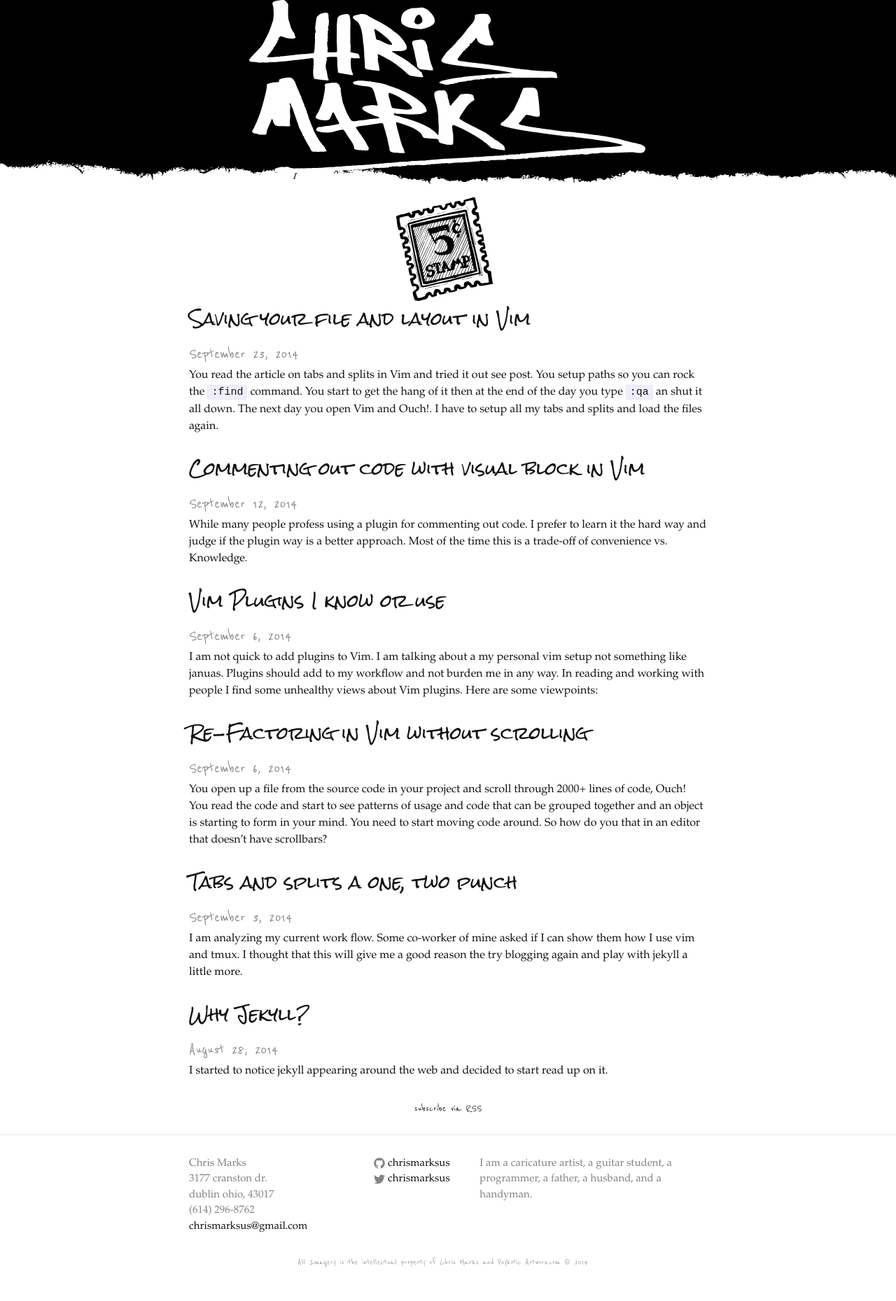
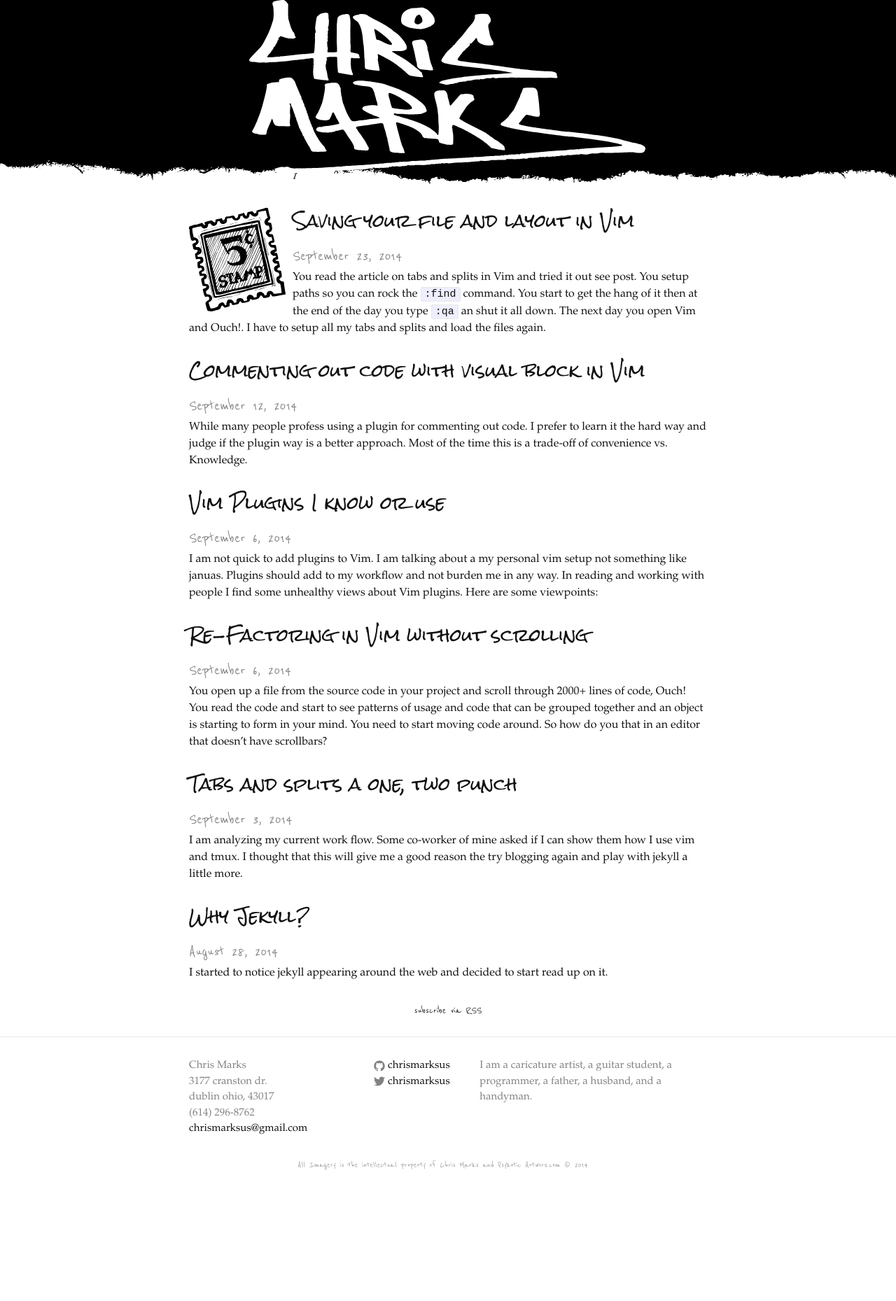
Before and after one commit to chrismarksus/chrismarksus.github.io, a Jekyll site: the page built from index.html, in a window 1280 px wide. Shown: the whole page at 70% size. Built offline with Jekyll 4.4.1, drawn with Linux system fonts in a browser that asks for light colours; Markdown is read by kramdown in place of the engine named in the settings; after the commit the page ends 1720 px from its top, so only the background shows below that.

Commit message:
float stamp to the left

```diff
--- a/_sass/_layout.scss
+++ b/_sass/_layout.scss
@@ -186,9 +186,10 @@
 
 .page-heading {
     font-size: 20px;
-    text-align: center;
-    margin: 0 auto;
     width: 20%;
+    & svg {
+        float: left;
+    }
 }
 
 .post-list {
```
